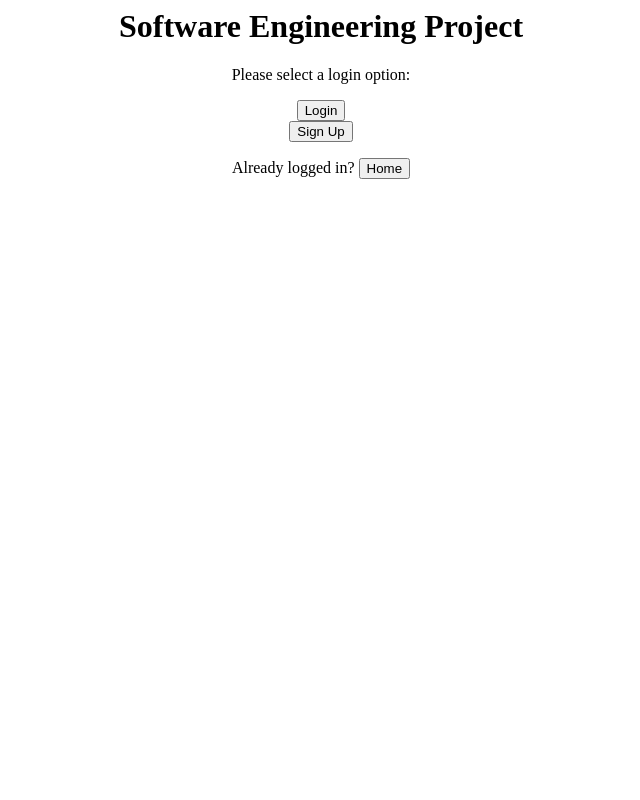
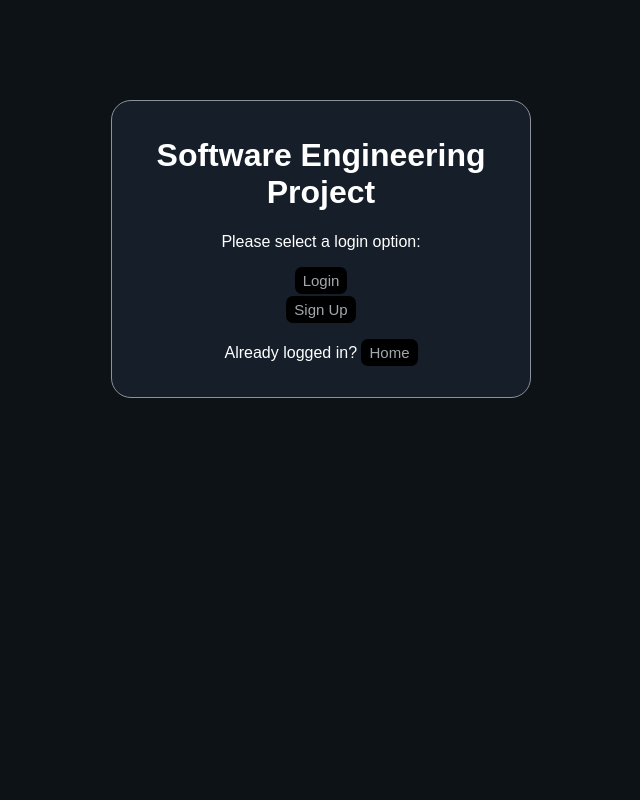
Before and after one commit to wrmf/CS3203_Project1, a Flask app: page / in a window 1280 px wide. Shown: the whole page, without its empty margins (319-959 px from the left). Run offline with Flask 2, Linux system fonts and the light colour scheme.

Commit message:
Make dark theme more tolerable

```diff
--- a/static/style.css
+++ b/static/style.css
@@ -1,6 +1,6 @@
-/* Authentication Pages (Login, Sign-Up, Change Pass) */
+/* Login, Sign-Up, Change Password Pages */
 body {
-    background-color: black;
+    background-color: #0d1217;
     color: white;
     font-family: Sans-Serif;
 }
@@ -11,31 +11,27 @@ body {
     width: 300px;
     padding-top: 15px;
     padding-bottom: 15px;
-    background-color: #19253d;
+    background-color: #151e29;
+    border: solid 1px #8d9199;
     border-radius: 20px;
     box-sizing: border-box;
 }
 .auth-text {
     background-color: black;
-    color: #8d9199;
+    color: #a2a7ab;
     border-top-style: hidden;
     border-bottom-style: hidden;
     border-left-style: hidden;
     border-right-style: hidden;
     border-radius: 4px;
 }
-.auth-pass {
-    background-color: black;
-    color: #8d9199;
-    border-top-style: hidden;
-    border-bottom-style: hidden;
-    border-left-style: hidden;
-    border-right-style: hidden;
+.auth-text: focus {
+    border: solid #58afe8;
     border-radius: 4px;
 }
 .auth-btn {
     background-color: black;
-    color: #8d9199;
+    color: #a2a7ab;
     border-top-style: hidden;
     border-bottom-style: hidden;
     border-left-style: hidden;
@@ -47,13 +43,47 @@ body {
     border-radius: 7px;
     font-size: 15px;
 }
-input[type=text]:focus {
-    background-color: lightgreen;
-    color: black;
-    alignment: center;
+
+/* Index page */
+.index-div {
+    text-align: center;
+    margin: auto;
+    margin-top: 100px;
+    width: 420px;
+    padding-top: 15px;
+    padding-bottom: 15px;
+    background-color: #151e29;
+    border: solid 1px #8d9199;
+    border-radius: 20px;
+    box-sizing: border-box;
 }
-input[type=password]:focus {
-    background-color: lightgreen;
-    color: black
-    alignment: center;
+
+/* Home Page Play Stuff */
+.play-div {
+    text-align: center;
+    margin: auto;
+    margin-top: 150px;
+    width: 300px;
+    padding-top: 15px;
+    padding-bottom: 15px;
+    background-color: #151e29;
+    border: solid 1px #8d9199;
+    border-radius: 20px;
+    box-sizing: border-box;
+    font-size: 22px;
 }
+.play-btn {
+    background-color: black;
+    color: #8d9199;
+    border-top-style: hidden;
+    border-bottom-style: hidden;
+    border-left-style: hidden;
+    border-right-style: hidden;
+    padding-top: 7px;
+    padding-bottom: 7px;
+    padding-left: 9px;
+    padding-right: 9px;
+    border-radius: 7px;
+    font-size: 20px;
+    font-weight: bold;
+}
--- a/static/users.csv
+++ b/static/users.csv
@@ -3,3 +3,4 @@ test,test,5,30,50
 test2,test2,5,5,5
 wrmf,Nuqsyz-voxpif-9xucpi,0,0,5
 🗿,🗿,0,0,0
+test3,test3,0,0,0
--- a/templates/change-pass.html
+++ b/templates/change-pass.html
@@ -12,15 +12,15 @@
                 <p>Enter New Password:</p>
             <form method="post" action="">
                 <!-- Enter current password -->
-                <p><input class="auth-pass" type="password" placeholder="Current Password" name="currpass" value="{{
+                <p><input class="auth-text" type="password" placeholder="Current Password" name="currpass" value="{{
                     request.form.currpass }}"></p>
 
                 <!-- Enter new password -->
-                <p><input class="auth-pass" type="password" placeholder="New Password" name="newpass" value="{{
+                <p><input class="auth-text" type="password" placeholder="New Password" name="newpass" value="{{
                     request.form.newpass }}"></p>
 
                 <!-- Confirm new password -->
-                <p><input class="auth-pass" type="password" placeholder="Confirm New Password" name="newconfirm" value="{{
+                <p><input class="auth-text" type="password" placeholder="Confirm New Password" name="newconfirm" value="{{
                     request.form.newconfirm }}"></p>
 
                 <!-- Confirm Change Password Button -->
--- a/templates/index.html
+++ b/templates/index.html
@@ -2,32 +2,28 @@
 <html>
 	<head>
 		<title>Software Engineering</title>
-        <link rel="icon" type="image/png" href="img/favicon.png">
-        <style>
-            div {
-                text-align: center;
-            }
-        </style>
+        <link rel="icon" type="image/png" href="../static/favicon.png">
+		<link rel="stylesheet" href="../static/style.css" type="text/css">
  	</head>
 	<body>
-		<div class="container">
+		<div class="index-div">
 		<h1>Software Engineering Project</h1>
 			<form method="post" action="/">
 				<p>Please select a login option:</p>
 				<!-- Login Button -->
-				<input type="submit" value="Login" name="log"/>
+				<input class="btn auth-btn" style="margin-bottom: 2px" type="submit" value="Login" name="log"/>
 				<br>
 				<!-- Sign Up button -->
-				<input type="submit" value="Sign Up" name="sign"/>
+				<input class="btn auth-btn" type="submit" value="Sign Up" name="sign"/>
 			</form>
 			<form method="post" action="/">
 				<p>Already logged in?
 				<!-- Home button -->
-				<input type="submit" value="Home" name="skip"/>
+				<input class="btn auth-btn" type="submit" value="Home" name="skip"/>
 			</form>
 			<!-- Throw error if not already session token present, and try to hit home button -->
 			{% if error %}
-				<p style="color:darkred" class="error">Error: {{ error }}
+				<p class="error">Error: {{ error }}
 			{% endif %}
 		</div>
 	</body>
--- a/templates/login.html
+++ b/templates/login.html
@@ -14,7 +14,7 @@
                 	request.form.username }}"></p>
 
 				<!-- This is the field to enter the password -->
-				<p><input class ="auth-pass" type="password" placeholder="Password" name="password" value="{{
+				<p><input class ="auth-text" type="password" placeholder="Password" name="password" value="{{
                     request.form.password }}"></p>
 
 				<!-- Submit button -->
--- a/templates/sign-up.html
+++ b/templates/sign-up.html
@@ -16,11 +16,11 @@
 			 		request.form.username }}"></p>
 
 				<!-- Field to enter password -->
-				<p><input class="auth-pass" type="password" placeholder="Password" name="password" value="{{
+				<p><input class="auth-text" type="password" placeholder="Password" name="password" value="{{
 			 		request.form.username }}"></p>
 
 				<!-- Field to enter password confirmation -->
-				<p><input class="auth-pass" type="password" placeholder="Confirm Password" name="confirm" value="{{
+				<p><input class="auth-text" type="password" placeholder="Confirm Password" name="confirm" value="{{
 			 		request.form.confirm }}"></p>
 
 				<!-- Submit button -->
```
Also changed, not shown: templates/home.html (+8 -16 lines).
